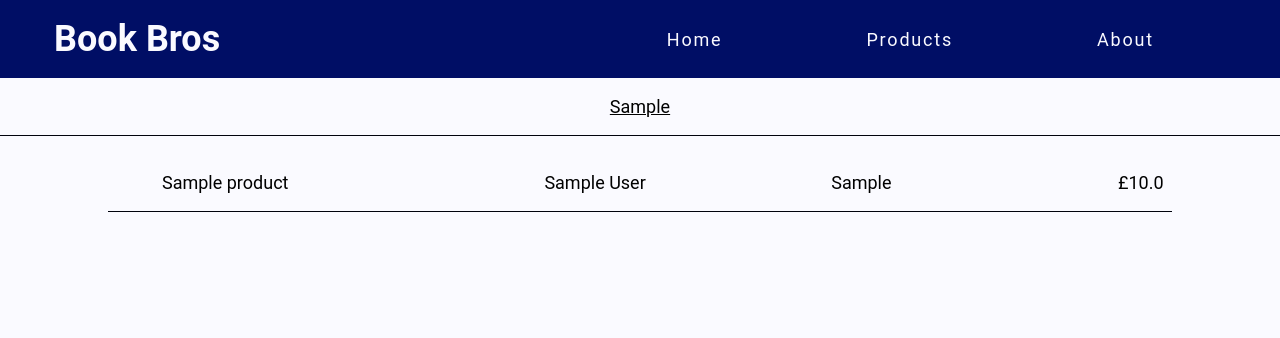
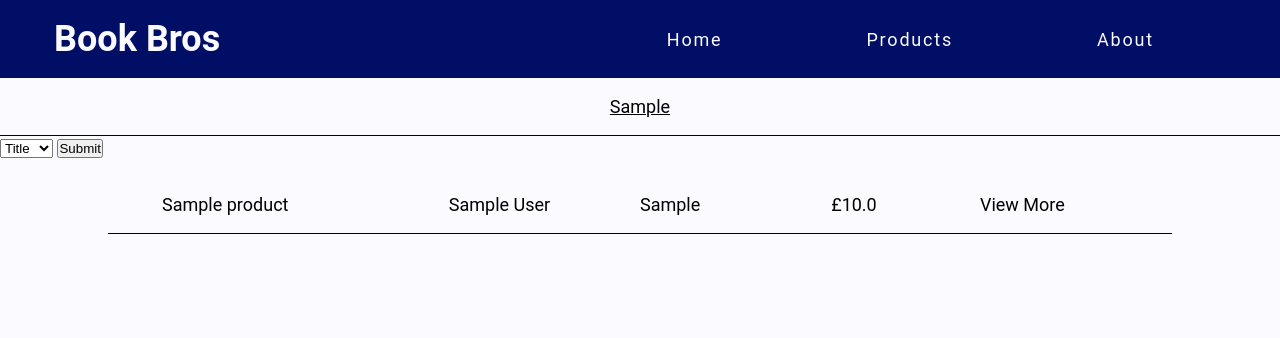
Before and after one commit to Optimized-Coder/ecommerce_api, a Flask app: page /products/ in a window 1280 px wide. Shown: the top 338 px of the page. Run offline with Flask 2, Linux system fonts and the light colour scheme; tables that the repository leaves empty hold one stand-in row (values such as "Sample post").

Commit message:
add sorting function on product routes

```diff
--- a/core/routes/main/product_routes.py
+++ b/core/routes/main/product_routes.py
@@ -2,23 +2,30 @@ from . import bp_2 as product
 from ...models.products import Product
 from ... import db
 
-from flask import render_template
+from flask import render_template, request
 
 genres = set()
 
 def get_genres():
-    for record in Product.query.all():
+    records = Product.query.all()
+    for record in records:
         genres.add(record.genre)
     return genres
+
+
 
 @product.route('/')
 def index():
     get_genres()
 
+    sort = request.args.get('sort')
+
     context = {
         'title': 'Products | Book Bros',
         'Product': Product,
-        'records': Product.query.all(),
+        'records': Product.query
+        .order_by(sort)
+        .all(),
         'genres': genres
     }
 
@@ -29,12 +36,18 @@ def index():
 
 @product.route('/<genre_tag>/')
 def by_genre(genre_tag):
+
+    sort = request.args.get('sort')
+
     get_genres()
 
     context = {
         'title': 'Products | Book Bros',
         'Product': Product,
-        'records': Product.query.filter_by(genre=genre_tag.title()).all(),
+        'records': Product.query
+        .order_by(sort)
+        .filter_by(genre=genre_tag.title())
+        .all(),
         'genres': genres
     }
 
--- a/core/static/css/products.css
+++ b/core/static/css/products.css
@@ -6,10 +6,14 @@
     display: flex;
     align-items: center;
     justify-content: space-around;
-    flex-wrap: wrap;
+    /* display: grid;
+    grid-template-columns: repeat(8, 1fr);
+    justify-content: center;
+    align-content: center; */
     border-bottom: 1px solid var(--black);
-    padding: 0rem 2rem;
+    /* padding: 0rem 2rem; */
     transition: all 200ms;
+    overflow-x: scroll;
 }
 
 .genre__list-item {
@@ -26,9 +30,17 @@
 
 .product__card {
     display: grid;
-    grid-template-columns: 40% 30% 30% 10%;
+    grid-template-columns: 30% 20% 20% 10% 20%;
 
     margin: 0 6rem;
     padding: 2rem 3rem 1rem;
     border-bottom: 1px solid var(--black);
 }
+
+.view_more {
+    text-align: center;
+    cursor: pointer;
+} .view_more:hover {
+    color: var(--second);
+    text-decoration: underline;
+}
--- a/core/templates/includes/product_card.html
+++ b/core/templates/includes/product_card.html
@@ -11,4 +11,7 @@
     <p>
         £{{record.price}}
     </p>
+    <div class="view_more">
+        <a>View More</a>
+    </div>
 </div>
--- a/core/templates/product_list.html
+++ b/core/templates/product_list.html
@@ -4,6 +4,13 @@
     <main class="main">
         {% include 'includes/genre_list.html' %}
         <section class="main__products">
+            <form action="" class="filter" method="get">
+                <select name="sort" id="sort">
+                    <option value="title">Title</option>
+                    <option value="price">Price</option>
+                </select>
+                <input type="submit">
+            </form>
             {% for record in records %}
             {% include 'includes/product_card.html' %}
         {% endfor %}
```
